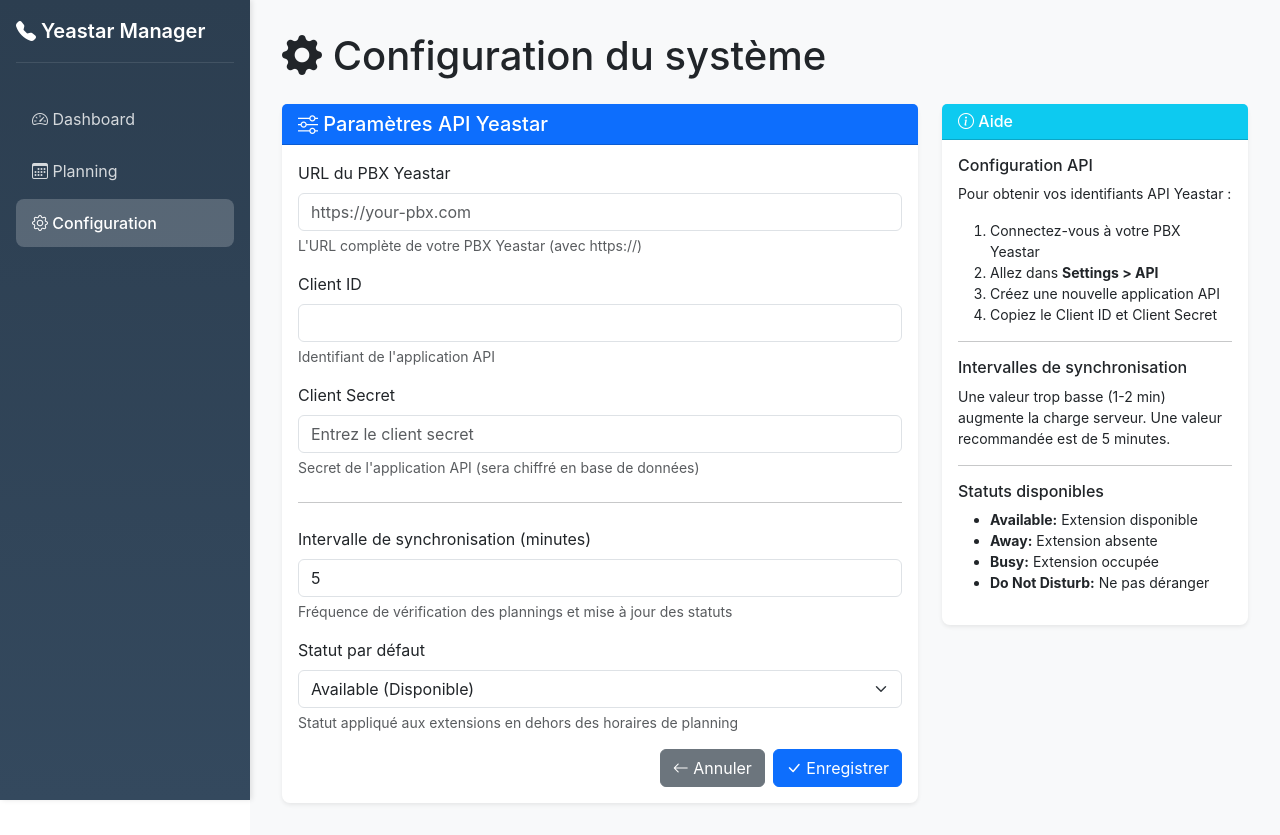
After one commit to Gaetann18/YeastarPBX-iCal-sync, a Flask app: page /config/ in a window 1280 px wide. The commit adds this page. Run offline with Flask 3, Linux system fonts and the light colour scheme; parts of the project's set-up code (start-up, migrations or seed data) failed here and were passed over.

Commit message:
Add configuration page and update planning filter
Introduces a new configuration page (config.html) for Yeastar API and system settings, and adds a navigation link to it in the base template. Updates planning route to only show recurring schedules in the summary by filtering out schedules with a specific date.

```diff
--- a/app/templates/base.html
+++ b/app/templates/base.html
@@ -106,6 +106,9 @@
             <a class="nav-link {% if request.endpoint and request.endpoint.startswith('planning') %}active{% endif %}" href="{{ url_for('planning.index') }}">
                 <i class="bi bi-calendar3"></i> Planning
             </a>
+            <a class="nav-link {% if request.endpoint and request.endpoint.startswith('config') %}active{% endif %}" href="{{ url_for('config.index') }}">
+                <i class="bi bi-gear"></i> Configuration
+            </a>
         </nav>
     </div>
 
--- /dev/null
+++ b/app/templates/config.html
@@ -0,0 +1,117 @@
+{% extends "base.html" %}
+
+{% block title %}Configuration - Yeastar Manager{% endblock %}
+
+{% block content %}
+<div class="row">
+    <div class="col-12">
+        <h1 class="mb-4"><i class="bi bi-gear-fill"></i> Configuration du système</h1>
+    </div>
+</div>
+
+<div class="row">
+    <div class="col-lg-8">
+        <div class="card">
+            <div class="card-header bg-primary text-white">
+                <h5 class="mb-0"><i class="bi bi-sliders"></i> Paramètres API Yeastar</h5>
+            </div>
+            <div class="card-body">
+                <form method="POST" action="{{ url_for('config.update') }}">
+                    <div class="mb-3">
+                        <label for="pbx_url" class="form-label">URL du PBX Yeastar</label>
+                        <input type="url" class="form-control" id="pbx_url" name="pbx_url"
+                               value="{{ config.pbx_url if config else '' }}"
+                               placeholder="https://your-pbx.com" required>
+                        <div class="form-text">L'URL complète de votre PBX Yeastar (avec https://)</div>
+                    </div>
+
+                    <div class="mb-3">
+                        <label for="client_id" class="form-label">Client ID</label>
+                        <input type="text" class="form-control" id="client_id" name="client_id"
+                               value="{{ config.client_id if config else '' }}" required>
+                        <div class="form-text">Identifiant de l'application API</div>
+                    </div>
+
+                    <div class="mb-3">
+                        <label for="client_secret" class="form-label">Client Secret</label>
+                        <input type="password" class="form-control" id="client_secret" name="client_secret"
+                               placeholder="{% if config and config.client_secret_encrypted %}••••••••{% else %}Entrez le client secret{% endif %}">
+                        <div class="form-text">
+                            {% if config and config.client_secret_encrypted %}
+                            Le secret est déjà configuré. Laissez vide pour ne pas le modifier.
+                            {% else %}
+                            Secret de l'application API (sera chiffré en base de données)
+                            {% endif %}
+                        </div>
+                    </div>
+
+                    <hr class="my-4">
+
+                    <div class="mb-3">
+                        <label for="sync_interval_minutes" class="form-label">Intervalle de synchronisation (minutes)</label>
+                        <input type="number" class="form-control" id="sync_interval_minutes" name="sync_interval_minutes"
+                               value="{{ config.sync_interval_minutes if config else 5 }}" min="1" max="60" required>
+                        <div class="form-text">Fréquence de vérification des plannings et mise à jour des statuts</div>
+                    </div>
+
+                    <div class="mb-3">
+                        <label for="default_unavailable_status" class="form-label">Statut par défaut</label>
+                        <select class="form-select" id="default_unavailable_status" name="default_unavailable_status">
+                            <option value="available" {% if config and config.default_unavailable_status == 'available' %}selected{% endif %}>Available (Disponible)</option>
+                            <option value="away" {% if config and config.default_unavailable_status == 'away' %}selected{% endif %}>Away (Absent)</option>
+                            <option value="do_not_disturb" {% if config and config.default_unavailable_status == 'do_not_disturb' %}selected{% endif %}>Do Not Disturb (Ne pas déranger)</option>
+                            <option value="busy" {% if config and config.default_unavailable_status == 'busy' %}selected{% endif %}>Busy (Occupé)</option>
+                        </select>
+                        <div class="form-text">Statut appliqué aux extensions en dehors des horaires de planning</div>
+                    </div>
+
+                    <div class="d-grid gap-2 d-md-flex justify-content-md-end">
+                        <a href="{{ url_for('dashboard.index') }}" class="btn btn-secondary">
+                            <i class="bi bi-arrow-left"></i> Annuler
+                        </a>
+                        <button type="submit" class="btn btn-primary">
+                            <i class="bi bi-check-lg"></i> Enregistrer
+                        </button>
+                    </div>
+                </form>
+            </div>
+        </div>
+    </div>
+
+    <div class="col-lg-4">
+        <div class="card border-info">
+            <div class="card-header bg-info text-white">
+                <h6 class="mb-0"><i class="bi bi-info-circle"></i> Aide</h6>
+            </div>
+            <div class="card-body">
+                <h6>Configuration API</h6>
+                <p class="small">Pour obtenir vos identifiants API Yeastar :</p>
+                <ol class="small">
+                    <li>Connectez-vous à votre PBX Yeastar</li>
+                    <li>Allez dans <strong>Settings > API</strong></li>
+                    <li>Créez une nouvelle application API</li>
+                    <li>Copiez le Client ID et Client Secret</li>
+                </ol>
+
+                <hr>
+
+                <h6>Intervalles de synchronisation</h6>
+                <p class="small">
+                    Une valeur trop basse (1-2 min) augmente la charge serveur.
+                    Une valeur recommandée est de 5 minutes.
+                </p>
+
+                <hr>
+
+                <h6>Statuts disponibles</h6>
+                <ul class="small">
+                    <li><strong>Available:</strong> Extension disponible</li>
+                    <li><strong>Away:</strong> Extension absente</li>
+                    <li><strong>Busy:</strong> Extension occupée</li>
+                    <li><strong>Do Not Disturb:</strong> Ne pas déranger</li>
+                </ul>
+            </div>
+        </div>
+    </div>
+</div>
+{% endblock %}
```
Also changed, not shown: app/routes/planning.py (+7 -1 lines).
